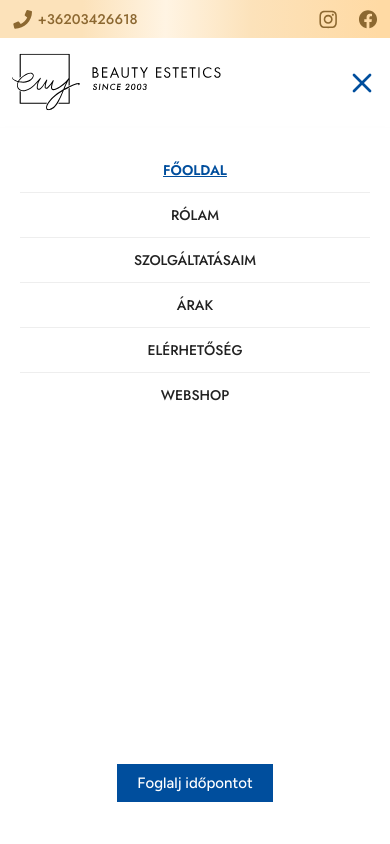
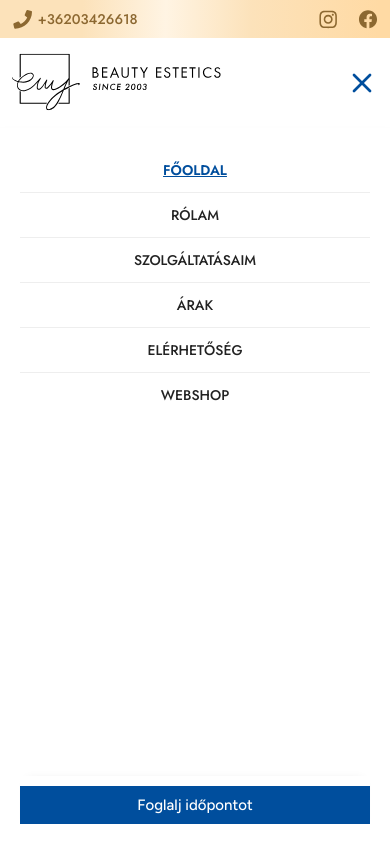
Before and after one commit to gyorgynagy1986/emyBeauty, a Next.js app: page / in a window 390 px wide. Both pictures are taken after a click on the element 362 px from the left and 83 px from the top of the page. Shown: the top 844 px of the page. Built offline with nearby package versions, Linux system fonts and the light colour scheme.

Commit message:
services

```diff
--- a/src/app/globals.css
+++ b/src/app/globals.css
@@ -111,3 +111,14 @@ p {
 .slick-next:before, .slick-next:before {
   color: #004E9D !important;
 }
+
+body {
+  padding-top: 15.8rem;
+}
+
+
+@media screen and (max-width: 1100px) {
+  body {
+    padding-top: calc(3.8rem + 9rem);
+  }
+}
--- a/src/app/layout.js
+++ b/src/app/layout.js
@@ -1,6 +1,7 @@
 import { Libre_Bodoni, Jost, Figtree } from "next/font/google";
 import "./globals.css";
 import Nav from "@/components/layouts/nav/Nav";
+import Topnav from "@/components/layouts/nav/Topnav";
 import Footer from "@/components/layouts/footer/Footer";
 
 const libre = Libre_Bodoni({
@@ -27,6 +28,7 @@ export default function RootLayout({ children }) {
   return (
     <html lang="hu">
       <body className={`${jost.variable} ${fig.variable} ${libre.variable}`}>
+       <Topnav />
         <Nav />
         {children}
         <Footer />
--- a/src/components/layouts/home/hero/Hero.jsx
+++ b/src/components/layouts/home/hero/Hero.jsx
@@ -29,25 +29,25 @@ const Hero = () => {
         size={size.fullsize}
         src={mainPage.heroPhoto}
         data-aos="fade"
-        data-aos-offset="200"
+        data-aos-offset="50"
         data-aos-delay="50"
         data-aos-duration="1000"
         data-aos-easing="ease-in-out"
         data-aos-mirror="true"
         data-aos-once="true"
       />
+      <div className={style.leftContanier}>
         <div
-        data-aos="fade-up"
-        data-aos-offset="200"
+          data-aos="fade"
+          data-aos-offset="-50"
           data-aos-delay="50"
           data-aos-duration="800"
           data-aos-easing="ease-in-out"
           data-aos-mirror="true"
           data-aos-once="true"
           data-aos-anchor-placement="top-center"
-        className={style.leftContanier}
+          className={style.helper}
         >
-        <div className={style.helper}>
           <h1 className={style.h1}>
             Sok szeretettel köszöntelek az Emy Beauty Estetics weboldalán!
           </h1>
--- a/src/components/layouts/nav/Nav.jsx
+++ b/src/components/layouts/nav/Nav.jsx
@@ -1,8 +1,7 @@
-"use client";
+"use client"
 
-import { useState } from "react";
+import { useState, useEffect } from "react";
 import styles from "./Nav.module.css";
-import Topnav from "./Topnav";
 import Link from "next/link";
 import Image from "next/image";
 import { alt } from "@/data/alt";
@@ -12,30 +11,56 @@ import { usePathname } from "next/navigation";
 import logo from "../../../../public/assets/logos/logo.svg";
 import Button from "@/components/button/Button";
 import { Menu, X } from "lucide-react";
-import { motion, AnimatePresence } from "framer-motion";
+import { motion, AnimatePresence, useScroll, useMotionValueEvent } from "framer-motion";
 
 const Nav = () => {
   const path = usePathname();
   const [isMenuOpen, setIsMenuOpen] = useState(false);
+  const [isVisible, setIsVisible] = useState(true);
+  const [lastScrollY, setLastScrollY] = useState(0);
+
+  const { scrollY } = useScroll();
+
+  // Scroll event monitoring for showing/hiding navigation
+  useMotionValueEvent(scrollY, "change", (latest) => {
+    // If menu is open, don't hide the navigation
+    if (isMenuOpen) {
+      return;
+    }
+
+    // Determine the scroll direction
+    const direction = latest < lastScrollY ? "up" : "down";
+
+    // Show when scrolling up, hide when scrolling down (only Nav)
+    if (direction === "down" && latest > 100 && isVisible) {
+      setIsVisible(false);
+    } else if (direction === "up" && !isVisible) {
+      setIsVisible(true);
+    }
+
+    // Update the last scroll position
+    setLastScrollY(latest);
+  });
 
   const toggleMenu = () => {
     setIsMenuOpen(!isMenuOpen);
 
-    // Amikor a menü nyitva van, megakadályozzuk a body görgetését
+    // When menu is open, prevent scrolling and make navigation visible
     if (!isMenuOpen) {
       document.body.style.overflow = "hidden";
+      setIsVisible(true);
     } else {
       document.body.style.overflow = "auto";
     }
   };
 
-  // Animációs változók a mobil menühöz
+  // Animation variants for mobile menu
   const mobileMenuVariants = {
     closed: {
       opacity: 0,
       height: 0,
       transition: {
-        duration: 0.2,
+        duration: 0.1,
         staggerChildren: 0.03,
         staggerDirection: -1,
         when: "afterChildren"
@@ -43,9 +68,9 @@ const Nav = () => {
     },
     open: {
       opacity: 1,
-      height: "calc(100dvh - 90px)", // A magasság a teljes képernyő mínusz a navContainer magassága
+      height: "calc(100dvh - 3.8rem - 90px)", // Height is full screen minus TopNav and NavContainer
       transition: {
-        duration: 0.2,
+        duration: 0.1,
         when: "beforeChildren",
         staggerChildren: 0.05
       }
@@ -65,13 +90,35 @@ const Nav = () => {
     }
   };
 
-  // Meghatározzuk, hogy mobilnézet vagy desktop nézet van-e
-  const isMobile = typeof window !== 'undefined' && window.innerWidth <= 1100;
+  // Watch for window resize to close menu
+  useEffect(() => {
+    const handleResize = () => {
+      if (window.innerWidth > 1100 && isMenuOpen) {
+        setIsMenuOpen(false);
+        document.body.style.overflow = "auto";
+      }
+    };
+
+    window.addEventListener("resize", handleResize);
+    return () => window.removeEventListener("resize", handleResize);
+  }, [isMenuOpen]);
 
   return (
-    <div>
-      <Topnav />
-      <div className={styles.navContainer}>
+    <motion.div
+      className={styles.navContainer}
+      initial="visible"
+      animate={isVisible ? "visible" : "hidden"}
+      variants={{
+        visible: {
+          top: '3.8rem', // TopNav magassága
+          transition: { duration: 0.2, ease: "easeOut" }
+        },
+        hidden: {
+          top: '-120px', // navContainer magassága negatívban
+          transition: { duration: 0.2, ease: "easeIn" }
+        }
+      }}
+    >
       <div>
         <Link href="/">
           <Image
@@ -115,11 +162,11 @@ const Nav = () => {
         </AnimatePresence>
       </motion.div>
 
-        {/* Egységes menükonténer, amely responsively változik */}
+      {/* Unified menu container that changes responsively */}
       <div
         className={`${styles.rightContainer} ${isMenuOpen ? styles.mobileMenuOpen : ''}`}
       >
-          {/* Desktop menü - csak desktop nézetnél látható */}
+        {/* Desktop menu - only visible in desktop view */}
         <div className={styles.desktopNav}>
           <ul className={styles.ul}>
             {links.map((linkItem) => (
@@ -136,7 +183,7 @@ const Nav = () => {
           <Button />
         </div>
 
-          {/* Mobil menü - csak mobil nézetnél látható és akkor animálódik */}
+        {/* Mobile menu - only visible in mobile view and animates */}
         <AnimatePresence>
           {isMenuOpen && (
             <motion.div
@@ -174,6 +221,7 @@ const Nav = () => {
               <motion.div
                 variants={menuItemVariants}
                 whileTap={{ scale: 0.95 }}
+                className={styles.buttonContainer}
               >
                 <Button onClick={() => {
                   setIsMenuOpen(false);
@@ -184,8 +232,7 @@ const Nav = () => {
           )}
         </AnimatePresence>
       </div>
-      </div>
-    </div>
+    </motion.div>
   );
 };
 
--- a/src/components/layouts/nav/Nav.module.css
+++ b/src/components/layouts/nav/Nav.module.css
@@ -1,102 +1,21 @@
-@media screen and (max-width: 600px) {
-  .socialText {
-    display: none;
-  }
-}/* A meglévő CSS-t megtartom és kiegészítem a Framer Motion animációkhoz szükséges elemekkel */
-
-/* TOPNAV*/
-.container {
-  height: 3.8rem;
-  background: linear-gradient(
-    91.23deg,
-    #fce2ba 21.19%,
-    #fff4e3 42.48%,
-    #fce2ba 64.52%,
-    #ffdaa4 97.21%
-  );
-  width: 100%;
-  display: flex;
-  justify-content: flex-end;
-  align-items: center;
-  padding: var(--pGlobal);
-}
-
-@media screen and (max-width: 1100px) {
-  .container {
-    position: fixed;
-    top: 0;
-    left: 0;
-    z-index: 1001; /* Magasabb z-index, hogy a Nav felett legyen */
-  }
-}
-
-.containerItems {
-  width: auto;
-  display: flex;
-  gap: 3rem;
-  font-size: 1.4rem;
-  font-weight: 500;
-  color: var(--color-fs-topNav);
-}
-
-@media screen and (max-width: 600px) {
-  .containerItems {
-   justify-content: space-between;
-   width: 100%;
-  }
-}
-
-.contatctContainer {
-  display: flex;
-  align-items: center;
-  gap: 0.6rem;
-}
-
-.socialHelper {
-  display: flex;
-  gap: 3rem;
-  justify-content: center;
-  align-items: center;
-}
-
-@media screen and (max-width: 600px) {
-  .socialHelper {
-    gap: 2rem;
-  }
-}
-
-.contatctContainer img {
-  width: 1.5rem;
-  height: 1.5rem;
-}
-
-@media screen and (max-width: 600px) {
-  .contatctContainer img {
-    width: 2rem;
-    height: 2rem;
-  }
-}
-
-/* NAV*/
+/* NAV */
 .navContainer {
   width: 100%;
   height: 120px;
+
   background-color: #ffffff;
   padding: var(--pGlobal);
   display: flex;
   align-items: center;
   justify-content: space-between;
-  position: relative;
+  position: fixed;
+  top: 3.8rem; /* TopNav height */
+  z-index: 1000;
+  box-shadow: 0 2px 4px rgba(0, 0, 0, 0.05);
 }
 
-@media screen and (max-width: 1100px) {
-  .navContainer {
-    position: fixed;
-    top: 3.8rem; /* TopNav magassága */
-    left: 0;
-    z-index: 1000;
-    height: 90px;
-  }
+.logo {
+  width: auto;
 }
 
 @media screen and (max-width: 1160px) {
@@ -126,7 +45,7 @@
   padding-top: 2rem;
 }
 
-/* Desktop navigáció */
+/* Desktop navigation */
 .desktopNav {
   display: flex;
   align-items: center;
@@ -140,35 +59,35 @@
 }
 
 @media screen and (max-width: 1100px) {
+  .navContainer {
+    height: 90px;
+  }
+
   .rightContainer {
     display: none;
     position: fixed;
-    top: calc(3.8rem + 90px); /* TopNav + NavContainer magassága mobilnézetben */
+    top: calc(3.8rem + 90px); /* TopNav + NavContainer height in mobile view */
     left: 0;
     width: 100%;
     background-color: white;
-    height: calc(100dvh - 3.8rem - 90px); /* Teljes magasság - TopNav - NavContainer */
+    height: calc(100dvh - 3.8rem - 90px); /* Full height - TopNav - NavContainer */
     flex-direction: column;
-    padding: 2rem;
+    padding: 2rem 2rem 0 2rem; /* No padding at the bottom, handled by the button */
     box-shadow: 0 4px 6px rgba(0, 0, 0, 0.1);
     z-index: 1000;
-    overflow: hidden; /* Animációhoz szükséges */
-  }
-
-  .navContainer {
-    height: 90px;
+    overflow: hidden; /* Required for animation */
   }
 
   .mobileMenuOpen {
     display: flex;
   }
 
-  /* Desktop navigáció elrejtése mobilnézetben */
+  /* Hide desktop navigation in mobile view */
   .desktopNav {
     display: none;
   }
 
-  /* Mobil navigáció tartalom konténer */
+  /* Mobile navigation content container */
   .mobileNavContent {
     width: 100%;
     display: flex;
@@ -176,17 +95,27 @@
     align-items: center;
     gap: 2rem;
     height: 100%;
-    position: relative; /* Biztosítja, hogy a gomb pozicionálható legyen */
+    position: relative; /* Ensures the button can be positioned */
   }
 
   .mobileNavContent .ul {
     flex-direction: column;
     width: 100%;
     align-items: center;
-    overflow-y: auto; /* Csak a lista legyen görgethető, ha túl hosszú */
-    flex: 1; /* Kitölti a rendelkezésre álló teret */
-    max-height: calc(100% - 80px); /* Több helyet hagyunk a gombnak */
-    padding-bottom: 10px; /* Extra padding a lista alján */
+    overflow-y: auto; /* Only the list should be scrollable if too long */
+    flex: 1; /* Fills the available space */
+    max-height: calc(100% - 80px); /* Leave more space for the button */
+    padding-bottom: 10px; /* Extra padding at the bottom of the list */
+  }
+
+  .mobileNavContent .ul li {
+    width: 100%;
+    text-align: center;
+    border-bottom: 1px solid #eee;
+  }
+
+  .mobileNavContent .ul li:last-child {
+    border-bottom: none;
   }
 
   .buttonContainer {
@@ -199,16 +128,6 @@
     padding: 10px 0;
     z-index: 2;
     box-shadow: 0 -4px 10px -8px rgba(0, 0, 0, 0.1);
-  }
-
-  .mobileNavContent .ul li {
-    width: 100%;
-    text-align: center;
-    border-bottom: 1px solid #eee;
-  }
-
-  .mobileNavContent .ul li:last-child {
-    border-bottom: none;
   }
 }
 
--- a/src/components/layouts/nav/Topnav.jsx
+++ b/src/components/layouts/nav/Topnav.jsx
@@ -1,5 +1,7 @@
+"use client";
+
 import React from "react";
-import styles from "./Nav.module.css";
+import styles from "./TopNav.module.css"; // Külön CSS modul
 import { contacts } from "@/data/contact";
 import { alt } from "@/data/alt";
 import { size } from "@/data/size";
```
Also changed, not shown: src/components/layouts/nav/TopNav.module.css (added, +73 -0 lines). Lines whose indentation alone changed are shown as unchanged.
